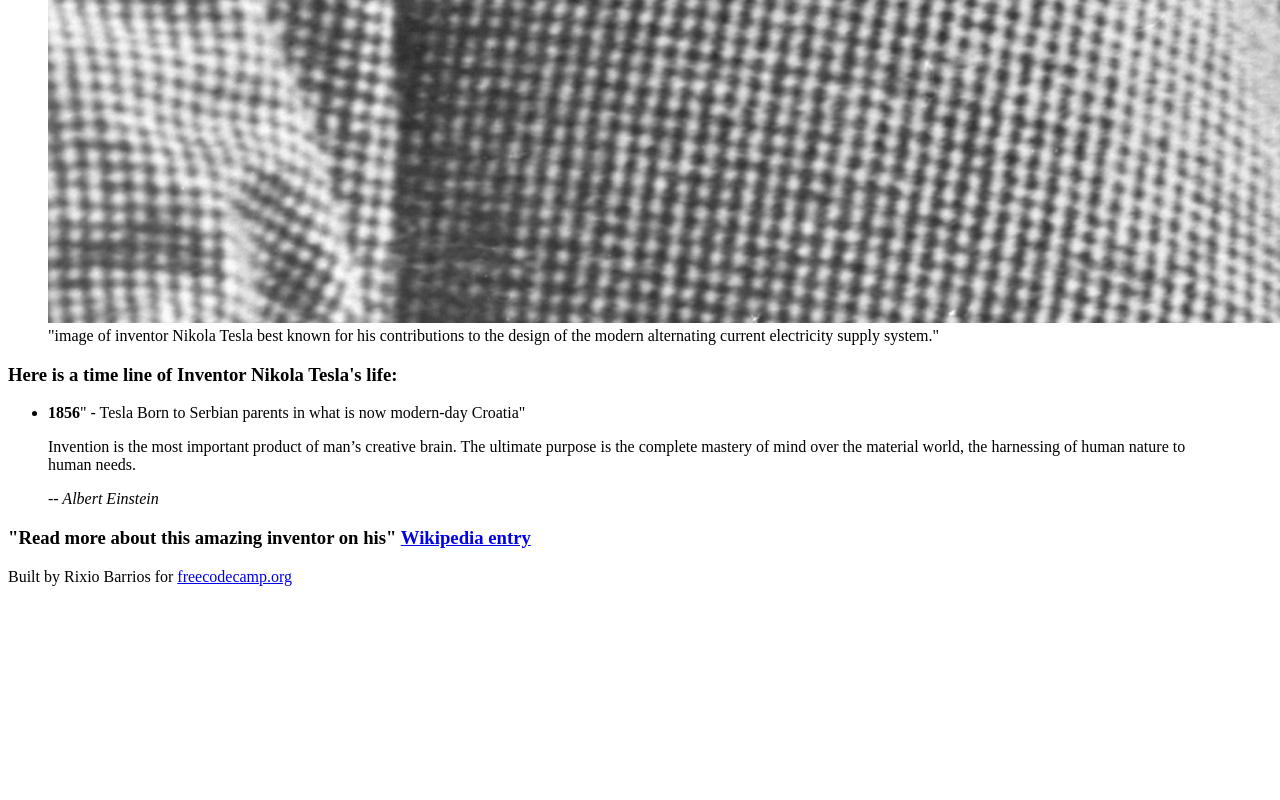
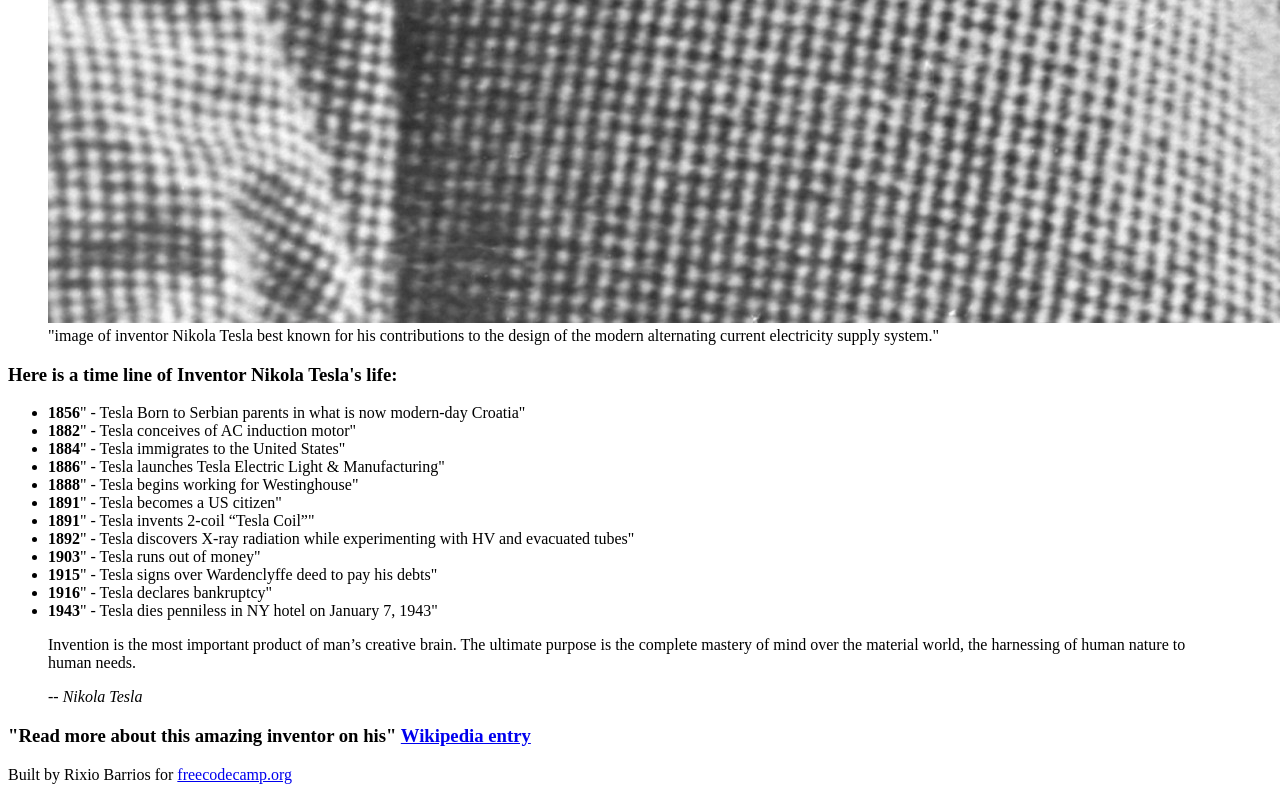
Before and after one commit to rixiobarrios/freecodecamp-tribute-page, a plain HTML site: page index.html in a window 1280 px wide. Shown: the part 3139-3939 px from the top of the page. Before the commit the page ends 3741 px from the top, so only its background shows below. Drawn offline with Linux system fonts and the light colour scheme.

Commit message:
Done with HTML

```diff
--- a/index.html
+++ b/index.html
@@ -19,10 +19,21 @@
             <h3 id="headline">Here is a time line of Inventor Nikola Tesla's life:</h3>
             <ul>
                 <li><strong>1856</strong>" - Tesla Born to Serbian parents in what is now modern-day Croatia"</li>
+                <li><strong>1882</strong>" - Tesla conceives of AC induction motor"</li>
+                <li><strong>1884</strong>" - Tesla immigrates to the United States"</li>
+                <li><strong>1886</strong>" - Tesla launches Tesla Electric Light & Manufacturing"</li>
+                <li><strong>1888</strong>" - Tesla begins working for Westinghouse"</li>
+                <li><strong>1891</strong>" - Tesla becomes a US citizen"</li>
+                <li><strong>1891</strong>" - Tesla invents 2-coil “Tesla Coil”"</li>
+                <li><strong>1892</strong>" - Tesla discovers X-ray radiation while experimenting with HV and evacuated tubes"</li>
+                <li><strong>1903</strong>" - Tesla runs out of money"</li>
+                <li><strong>1915</strong>" - Tesla signs over Wardenclyffe deed to pay his debts"</li>
+                <li><strong>1916</strong>" - Tesla declares bankruptcy"</li>
+                <li><strong>1943</strong>" - Tesla dies penniless in NY hotel on January 7, 1943"</li>
             </ul>
                 <blockquote cite="#"><p>Invention is the most important product of man’s creative brain. The ultimate purpose is the complete mastery of mind
                 over the material world, the harnessing of human nature to human needs.</p>
-                <cite>-- Albert Einstein</cite>
+                <cite>-- Nikola Tesla</cite>
             </blockquote>
             <h3>
                 "Read more about this amazing inventor on his" <a in="tribute-link" href="https://en.wikipedia.org/wiki/Nikola_Tesla" target="_blank">Wikipedia entry</a>
```
